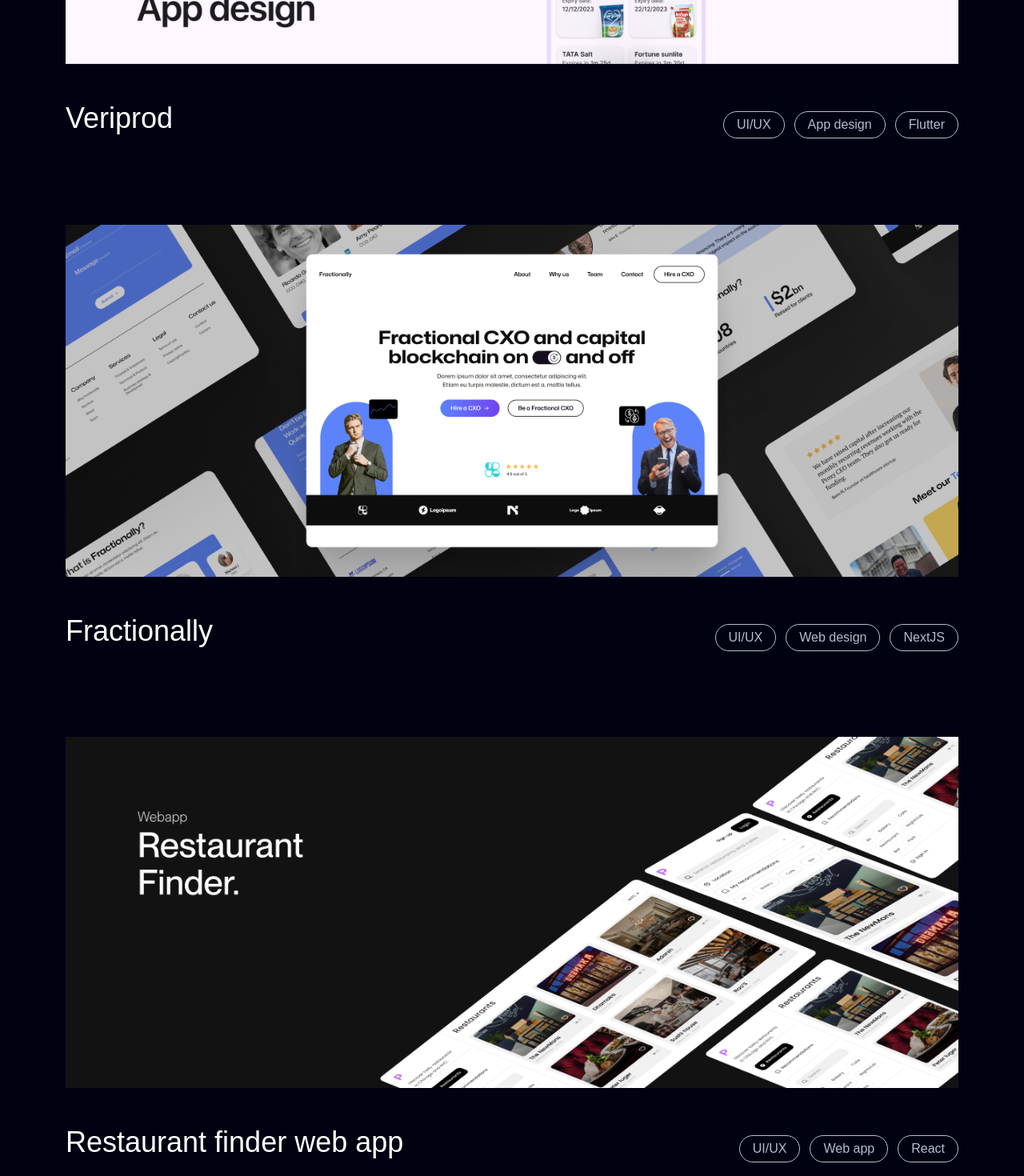
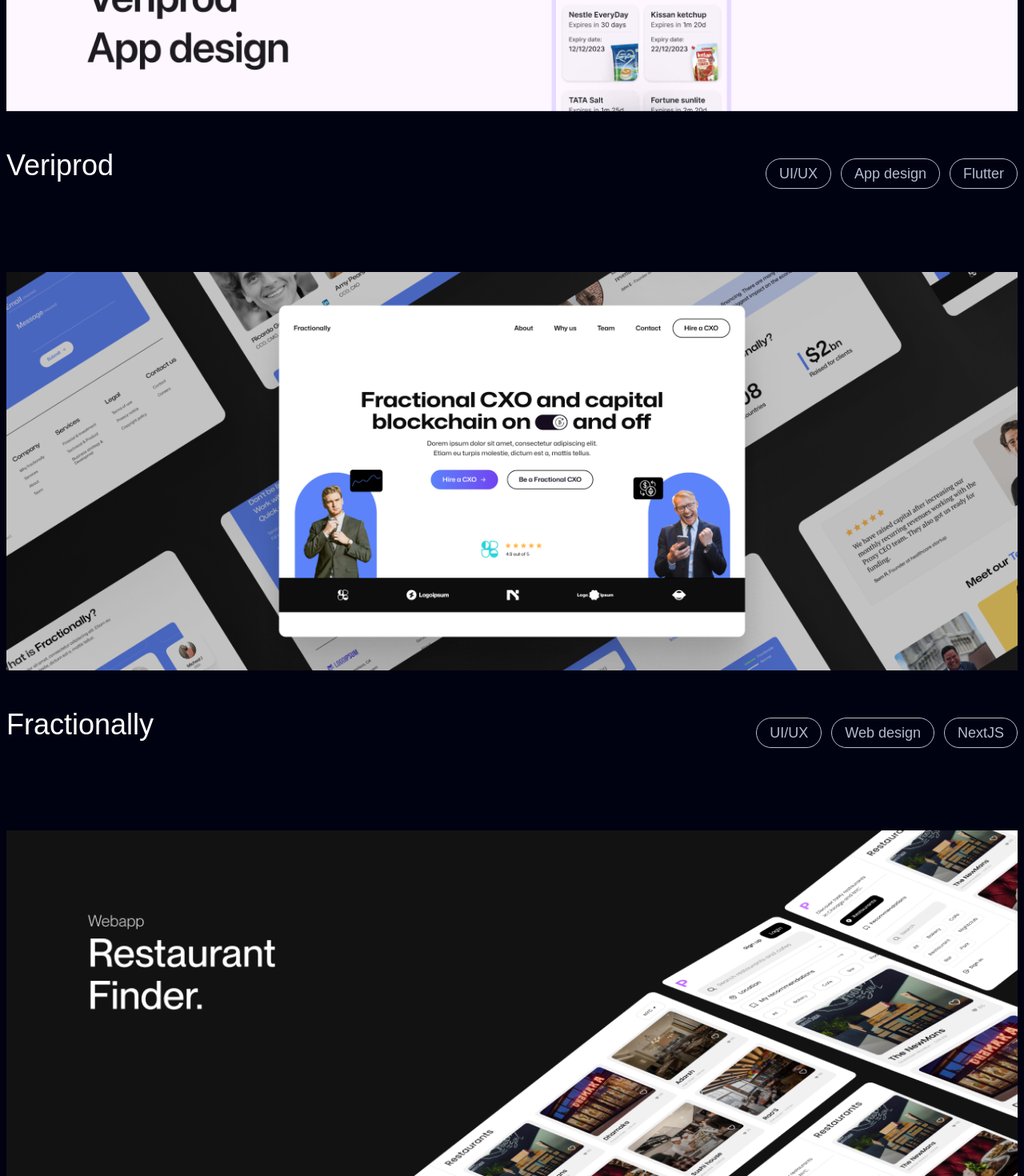
Before and after one commit to venilsutariya/portals, a Next.js app: page / in a window 1280 px wide. Shown: the part 1660-3130 px from the top of the page at 80% size. Built offline with nearby package versions, Linux system fonts and the light colour scheme; a web font is replaced by a local one.

Commit message:
add code

```diff
--- a/components/customUi/Cards.tsx
+++ b/components/customUi/Cards.tsx
@@ -22,7 +22,7 @@
         <VisibilitySensor onChange={onVisibilityChange} partialVisibility>
             <div className=" container-fluid" style={{ backgroundColor: '#000212' }}>
                 <div className={`${isVisible ? 'animate__animated animate__slideInUp' : ''}`}>
-                    <div className="row row-cols-1 row-cols-lg-3 p-0 g-0">
+                    <div className="row gap-y-10 row-cols-1 row-cols-lg-3 p-0 g-0">
                         <div className=" col px-5 flex justify-center">
                             <div className=" px-2 px-lg-5">
                                 <div className="ms-[-12px]">
--- a/components/customUi/Footer.tsx
+++ b/components/customUi/Footer.tsx
@@ -37,9 +37,9 @@
                         </div>
                     </div>
                 </div>
-                <div className=" flex px-5 justify-between text-black text-xl">
+                <div className=" lg:flex px-5 lg:justify-between text-black text-xl">
                     <div className=" flex justify-start">Built in Surat, Gujarat.</div>
-                    <div className=" flex justify-end">&copy;2024</div>
+                    <div className=" flex lg:justify-end">&copy;2024</div>
                 </div>
             </div>
         </div>
--- a/components/customUi/HeadMain.tsx
+++ b/components/customUi/HeadMain.tsx
@@ -18,7 +18,7 @@
               <span className=" tracking-wider">Elevate your venture with our flexible design & development plans.</span>
             </p>
             <div className=" flex w-full justify-center items-center gap-x-4 mt-3">
-              <button style={{ borderRadius: '8px', padding: '0px 24px', border: '1px solid #606BD2', transition: 'all 0.3s', backgroundColor: '#606BD2' }} className="lg:w-[195px] lg:h-[55px] text-xl flex justify-center items-center text-white hover:opacity-90">
+              <button style={{ borderRadius: '8px', padding: '0px 24px', border: '1px solid #606BD2', transition: 'all 0.3s', backgroundColor: '#606BD2' }} className="w-[195px] h-[55px] text-xl flex justify-center items-center text-white hover:opacity-90">
                 <span>Get  started</span>
                 <span className=" ms-1"><MdChevronRight /></span>
               </button>
--- a/components/customUi/MouseShadow.tsx
+++ b/components/customUi/MouseShadow.tsx
@@ -58,7 +58,7 @@
 
     return (
         <div
-            className={`${isLeftClicked && 'mouseclick'}`}
+            className={`${isLeftClicked && 'mouseclick'} hidden lg:block`}
             ref={cursorRef}
             onClick={handleClick}
             // @ts-ignore
--- a/components/customUi/Project.tsx
+++ b/components/customUi/Project.tsx
@@ -78,7 +78,7 @@
 
 
 
-      <div ref={innerDivRef} className="scrollbar-hide container" style={{ backgroundColor: "#000212", overflowY: "hidden", overflowX: "auto" }}>
+      <div ref={innerDivRef} className="scrollbar-hide px-2 lg:px-0 lg:container" style={{ backgroundColor: "#000212", overflowY: "hidden", overflowX: "auto" }}>
         <VisibilitySensor onChange={onVisibilityChange} partialVisibility>
           <div>
             <div className="lg:px-32 my-24">
@@ -94,9 +94,9 @@
             <div className=" lg:flex justify-between items-center mb-3 mt-5">
               <div className="text-white lg:mb-0 mb-3 text-4xl">Veriprod</div>
               <div className=" flex gap-x-3" style={{ color: '#B4BCD0' }}>
-                <div className=" rounded-full px-3 py-1" style={{ border: '1px solid #B4BCD0' }}>UI/UX</div>
-                <div className=" rounded-full px-3 py-1" style={{ border: '1px solid #B4BCD0' }}>App design</div>
-                <div className=" rounded-full px-3 py-1" style={{ border: '1px solid #B4BCD0' }}>Flutter</div>
+                <div className=" text-sm mt-1 lg:text-lg lg:mt-0 rounded-full px-3 py-1" style={{ border: '1px solid #B4BCD0' }}>UI/UX</div>
+                <div className=" text-sm mt-1 lg:text-lg lg:mt-0 rounded-full px-3 py-1" style={{ border: '1px solid #B4BCD0' }}>App design</div>
+                <div className=" text-sm mt-1 lg:text-lg lg:mt-0 rounded-full px-3 py-1" style={{ border: '1px solid #B4BCD0' }}>Flutter</div>
               </div>
             </div>
             <div className=" mt-5 pt-5">
@@ -105,9 +105,9 @@
             <div className=" lg:flex justify-between items-center mb-3 mt-5">
               <div className="text-white lg:mb-0 mb-3 text-4xl">Fractionally</div>
               <div className=" flex gap-x-3" style={{ color: '#B4BCD0' }}>
-                <div className=" rounded-full px-3 py-1" style={{ border: '1px solid #B4BCD0' }}>UI/UX</div>
-                <div className=" rounded-full px-3 py-1" style={{ border: '1px solid #B4BCD0' }}>Web design</div>
-                <div className=" rounded-full px-3 py-1" style={{ border: '1px solid #B4BCD0' }}>NextJS</div>
+                <div className="text-sm mt-1 lg:text-lg lg:mt-0 rounded-full px-3 py-1" style={{ border: '1px solid #B4BCD0' }}>UI/UX</div>
+                <div className="text-sm mt-1 lg:text-lg lg:mt-0 rounded-full px-3 py-1" style={{ border: '1px solid #B4BCD0' }}>Web design</div>
+                <div className="text-sm mt-1 lg:text-lg lg:mt-0 rounded-full px-3 py-1" style={{ border: '1px solid #B4BCD0' }}>NextJS</div>
               </div>
             </div>
             <div className=" mt-5 pt-5">
@@ -116,9 +116,9 @@
             <div className=" lg:flex justify-between items-center mb-3 mt-5">
               <div className="text-white lg:mb-0 mb-3 text-4xl">Restaurant finder web app</div>
               <div className=" flex gap-x-3" style={{ color: '#B4BCD0' }}>
-                <div className=" rounded-full px-3 py-1" style={{ border: '1px solid #B4BCD0' }}>UI/UX</div>
-                <div className=" rounded-full px-3 py-1" style={{ border: '1px solid #B4BCD0' }}>Web app</div>
-                <div className=" rounded-full px-3 py-1" style={{ border: '1px solid #B4BCD0' }}>React</div>
+                <div className="text-sm mt-1 lg:text-lg lg:mt-0 rounded-full px-3 py-1" style={{ border: '1px solid #B4BCD0' }}>UI/UX</div>
+                <div className="text-sm mt-1 lg:text-lg lg:mt-0 rounded-full px-3 py-1" style={{ border: '1px solid #B4BCD0' }}>Web app</div>
+                <div className="text-sm mt-1 lg:text-lg lg:mt-0 rounded-full px-3 py-1" style={{ border: '1px solid #B4BCD0' }}>React</div>
               </div>
             </div>
             <div className=" mt-5 pt-5">
```
